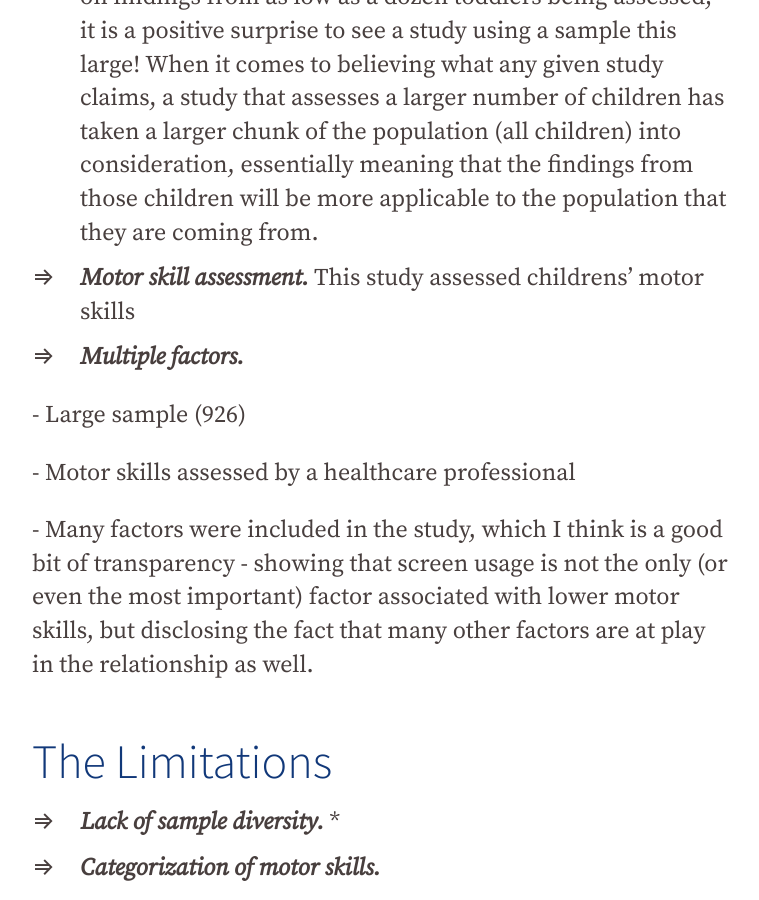
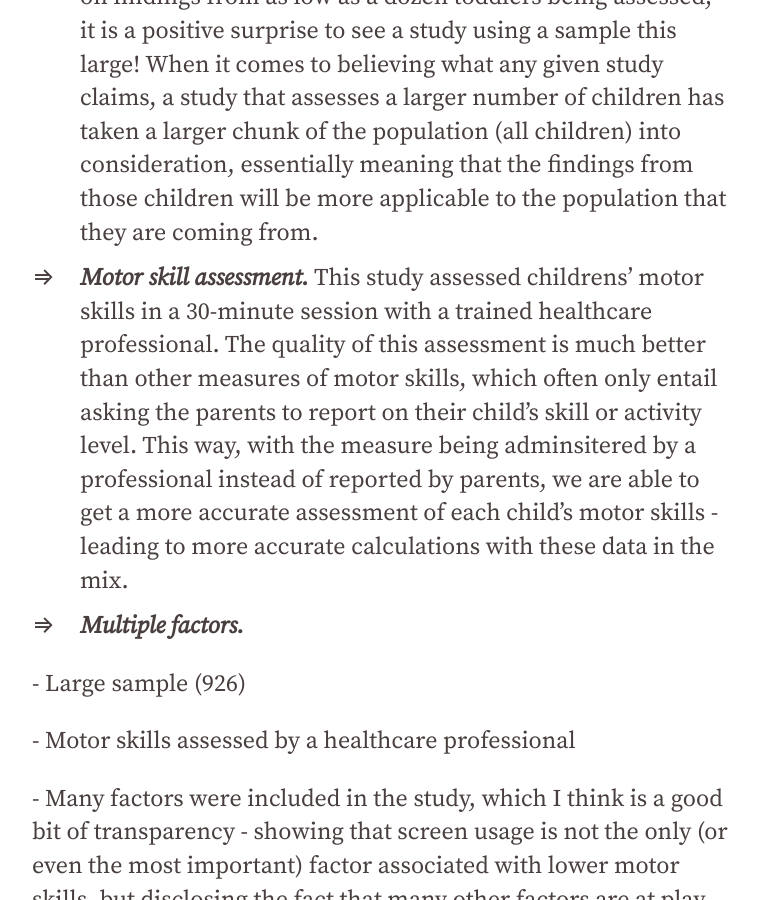
Before and after one commit to famliy-screen-time/familyscreentime.ca, a Jekyll site: the page built from _posts/2020-06-15-st-bp.md, in a window 1280 px wide and 900 px high, scrolled down 2548 px. Shown: the whole window, without its empty margins (56-815 px from the left). Built offline with Jekyll 4.4.1, drawn with Linux system fonts in a browser that asks for light colours; nearby versions of some CDN libraries.

Commit message:
Update Blog “2020-06-15-st-bp”

```diff
--- a/_posts/2020-06-15-st-bp.md
+++ b/_posts/2020-06-15-st-bp.md
@@ -27,7 +27,7 @@ While these are some interesting and important claims, we cannot simply walk awa
 # The Strengths
 
 * ***Large sample size.*** This study looked at an impressing sample of 926 children. Because we so often see studies making claims about the entire world's population of children based on findings from as low as a dozen toddlers being assessed, it is a positive surprise to see a study using a sample this large! When it comes to believing what any given study claims, a study that assesses a larger number of children has taken a larger chunk of the population (all children) into consideration, essentially meaning that the findings from those children will be more applicable to the population that they are coming from.
-* ***Motor skill assessment.*** This study assessed childrens' motor skills
+* ***Motor skill assessment.*** This study assessed childrens' motor skills in a 30-minute session with a trained healthcare professional. The quality of this assessment is much better than other measures of motor skills, which often only entail asking the parents to report on their child's skill or activity level. This way, with the measure being adminsitered by a professional instead of reported by parents, we are able to get a more accurate assessment of each child's motor skills - leading to more accurate calculations with these data in the mix.
 * ***Multiple factors.***
 
 \- Large sample (926)
```
